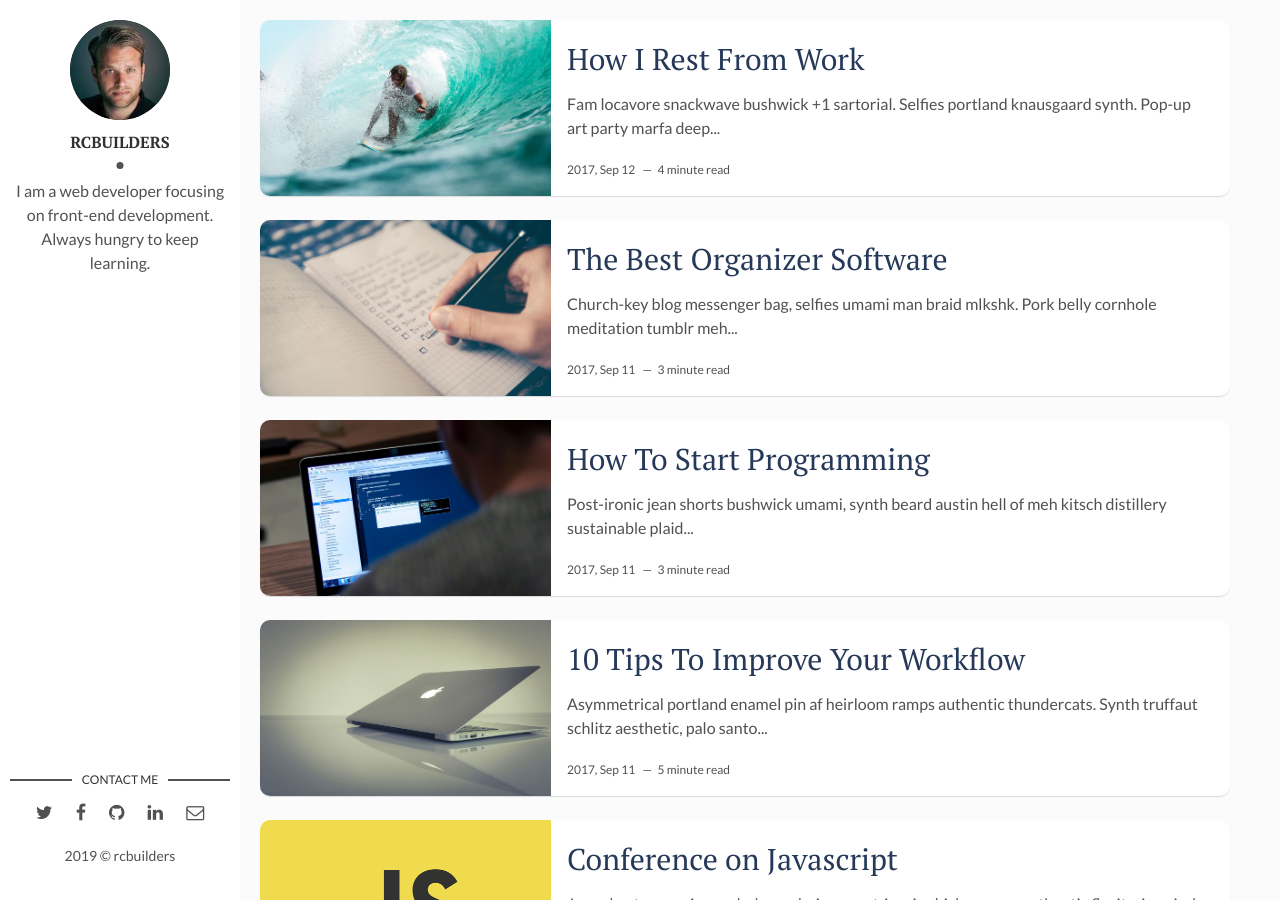
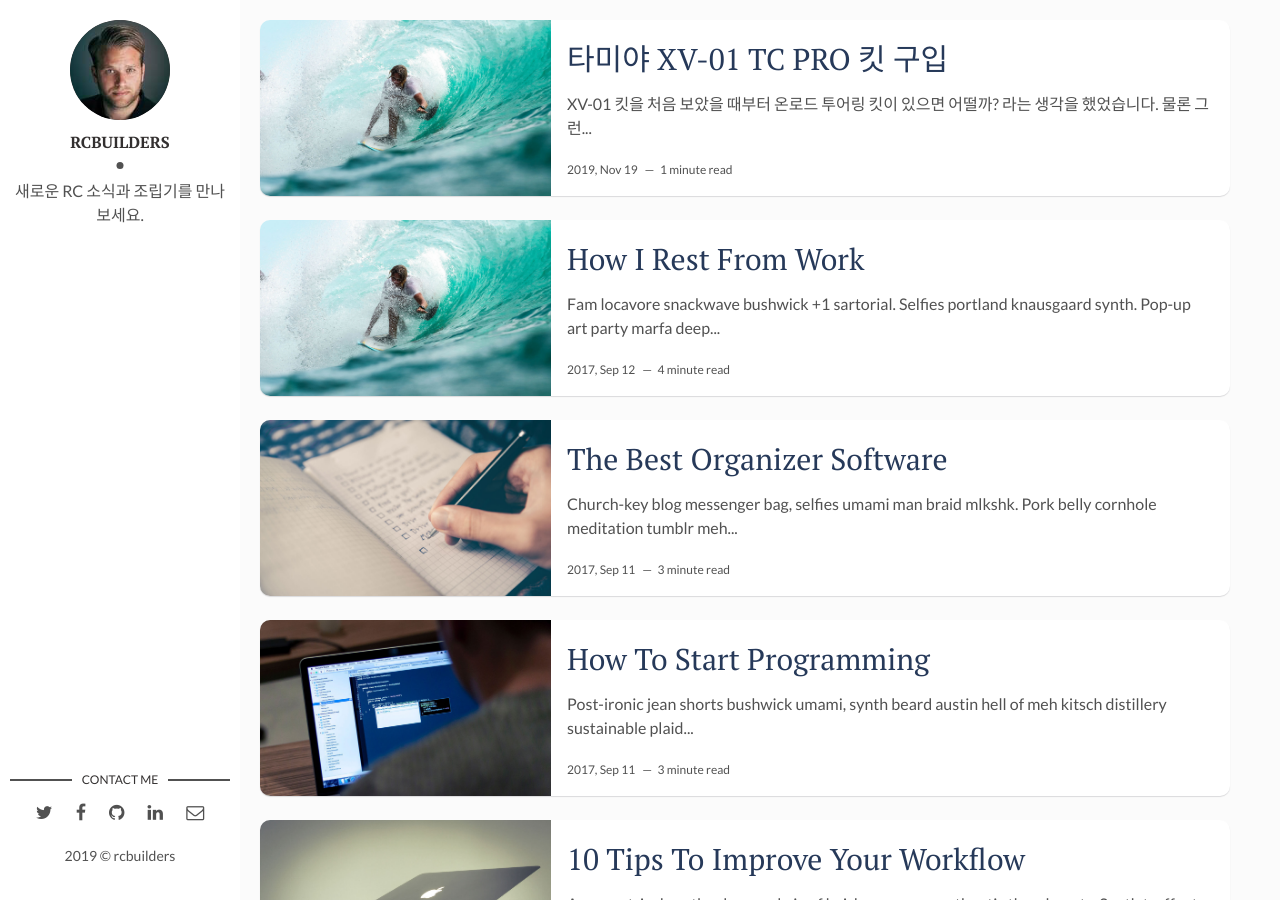
Before and after one commit to rcbuilders/rcbuilders.github.io, a Jekyll site: the page built from index.html, in a window 1280 px wide and 900 px high. Built offline with Jekyll 4.4.1, drawn with Linux system fonts in a browser that asks for light colours; the list of posts is cut into pages by our own code.

Commit message:
테스트 포스팅

```diff
--- a/_config.yml
+++ b/_config.yml
@@ -1,4 +1,4 @@
-title: Hello, world! I'm David Freeman
+title: RC Builders Blog
 description: > # this means to ignore newlines until "baseurl:"
   Write an awesome description for your new site here. You can edit this
   line in _config.yml. It will appear in your document head meta (for
@@ -11,7 +11,7 @@ site-twitter: #if your site has a twitter account, enter it here
 # Author Settings
 author: rcbuilders # add your name
 author-img: david-freeman.jpg # add your photo
-about-author: I am a web developer focusing on front-end development. Always hungry to keep learning. # add description
+about-author: 새로운 RC 소식과 조립기를 만나보세요. # add description
 social-twitter: # add your Twitter handle
 social-facebook: # add your Facebook handle
 social-github: rcbuilders # add your Github handle
--- /dev/null
+++ b/_posts/2019-11-19-tamiya-xv-01-tc-pro-kit.markdown
@@ -0,0 +1,31 @@
+---
+layout: post
+title: 타미야 XV-01 TC PRO 킷 구입
+date: 2019-11-19 13:32:20 -0900
+description: You’ll find this post in your `_posts` directory. Go ahead and edit it and re-build the site to see your changes. # Add post description (optional)
+img: i-rest.jpg # Add image post (optional)
+fig-caption: # Add figcaption (optional)
+tags: [RC, Builder, Tamiya, XV-01TCPRO]
+---
+XV-01 킷을 처음 보았을 때부터 온로드 투어링 킷이 있으면 어떨까? 라는 생각을 했었습니다.
+
+물론 그런 생각은 저만 했던게 아니었었습니다.
+
+타미야에서 XV-01 TC PRO 킷이라고하여 TRF 서스펜션을 사용하여 온로드 투어링 컨버전 킷이 판매됐었습니다. 예전에 말이죠.
+
+얼마전 그 킷을 해외 판매 사이트에서 Back Order로 판매를 한다고 보게 되었습니다.
+
+바로 지름신을 영접하고 지르게 되었습니다.-_-;;
+
+그리고, 한달여의 기다림 끝에 지난주에 킷을 받았습니다.
+
+상상만으로 하던 킷을 직접 손에 놓고보니 드디어 해냈다라는 안도감에.. 킷 오픈은 나중으로 미루고 포장상태 그대로 잘보이는 곳에 보관(?)해 놓았습니다.ㅎㅎ
+
+이로써 XV-01(랠리킷), XV-01 TC PRO(투어링킷) 2개의 XV-01이 생겼습니다.
+
+조만간 XV-01은 조립기로, XV-01 TC PRO는 개봉기로 찾아뵙겠습니다.
+
+그때까지 즐거운 알씨 생활 되세요.^^ㅎ
+
+같은 취미를 가진 분들과 즐거움과 정보를 나눌수 있는 공간입니다.
+오셔서 함께해 주세요.^^
```
